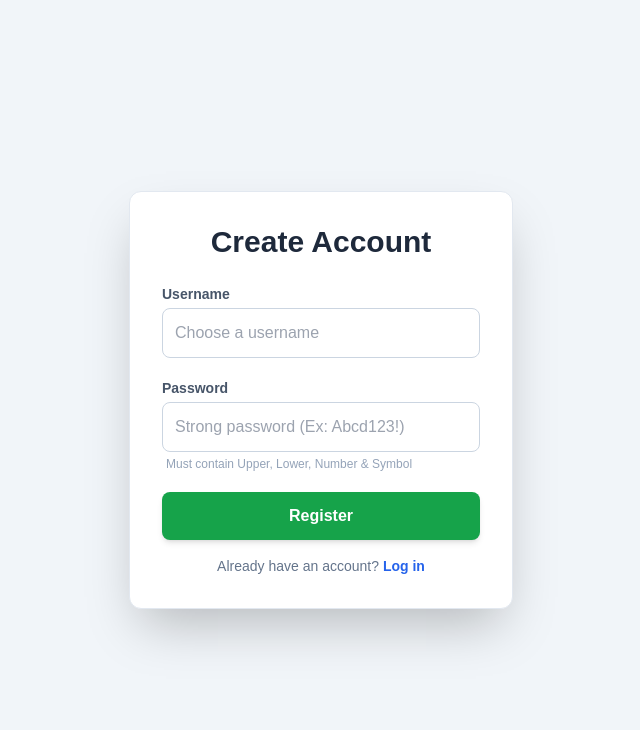
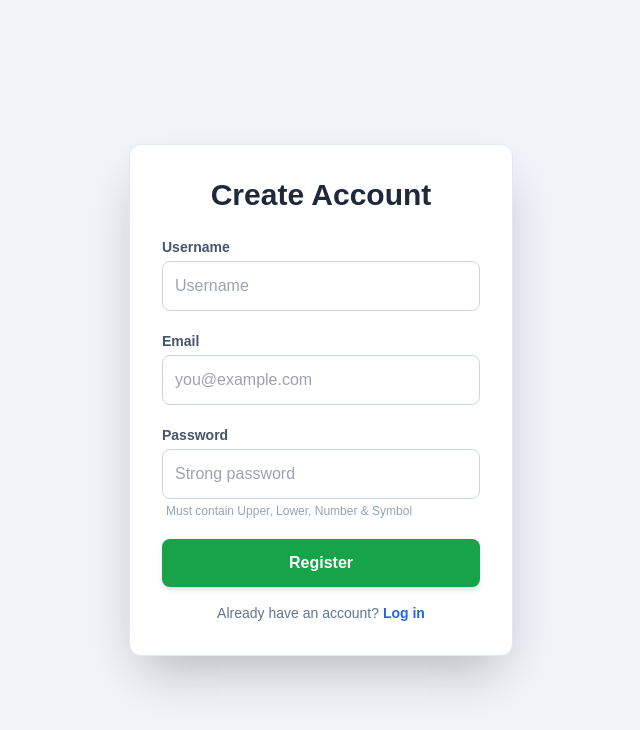
Before and after one commit to Brankoov/Next-js-login, a Next.js app: page /register in a window 1280 px wide. Shown: the top 730 px of the page, without its empty margins (319-959 px from the left). Built offline with nearby package versions, Linux system fonts and the light colour scheme.

Commit message:
feat: add email input field to registration form for account notifications

```diff
--- a/app/(core)/(routes)/register/page.tsx
+++ b/app/(core)/(routes)/register/page.tsx
@@ -5,6 +5,7 @@ import Link from "next/link"
 
 export default function RegisterPage() {
   const [username, setUsername] = useState("")
+  const [email, setEmail] = useState("") // NY STATE
   const [password, setPassword] = useState("")
   const [error, setError] = useState<string | null>(null)
   const [success, setSuccess] = useState(false)
@@ -19,13 +20,14 @@ export default function RegisterPage() {
         method: "POST",
         credentials: "include",
         headers: { "Content-Type": "application/json" },
-        body: JSON.stringify({ username, password }),
+        // SKICKA MED EMAIL
+        body: JSON.stringify({ username, email, password }),
       })
 
       if (!res.ok) {
         let body: any = null
         try { body = await res.json() } catch {}
-        setError(body?.error || "Registration failed (Check password requirements)")
+        setError(body?.error || "Registration failed")
         return
       }
 
@@ -43,57 +45,37 @@ export default function RegisterPage() {
         <form onSubmit={handleSubmit} className="flex flex-col gap-5">
           <div>
             <label className="block text-sm font-semibold text-slate-600 mb-1">Username</label>
-            <input
-              type="text"
-              value={username}
-              onChange={(e) => setUsername(e.target.value)}
-              className="w-full border border-slate-300 p-3 rounded-lg text-black focus:outline-none focus:ring-2 focus:ring-green-500 transition"
-              placeholder="Choose a username"
-            />
+            <input type="text" placeholder="Username" value={username} onChange={(e) => setUsername(e.target.value)}
+              className="w-full border border-slate-300 p-3 rounded-lg text-black focus:outline-none focus:ring-2 focus:ring-green-500 transition" />
+          </div>
+
+          {/* NYTT INPUT FÄLT FÖR EMAIL */}
+          <div>
+            <label className="block text-sm font-semibold text-slate-600 mb-1">Email</label>
+            <input type="email" placeholder="you@example.com" value={email} onChange={(e) => setEmail(e.target.value)}
+              className="w-full border border-slate-300 p-3 rounded-lg text-black focus:outline-none focus:ring-2 focus:ring-green-500 transition" />
           </div>
 
           <div>
             <label className="block text-sm font-semibold text-slate-600 mb-1">Password</label>
-            <input
-              type="password"
-              value={password}
-              onChange={(e) => setPassword(e.target.value)}
-              className="w-full border border-slate-300 p-3 rounded-lg text-black focus:outline-none focus:ring-2 focus:ring-green-500 transition"
-              placeholder="Strong password (Ex: Abcd123!)"
-            />
+            <input type="password" placeholder="Strong password" value={password} onChange={(e) => setPassword(e.target.value)}
+              className="w-full border border-slate-300 p-3 rounded-lg text-black focus:outline-none focus:ring-2 focus:ring-green-500 transition" />
             <p className="text-xs text-slate-400 mt-1 ml-1">Must contain Upper, Lower, Number & Symbol</p>
           </div>
 
-          <button
-            type="submit"
-            className="w-full bg-green-600 hover:bg-green-700 text-white font-bold py-3 rounded-lg transition duration-200 shadow-md hover:shadow-lg transform hover:-translate-y-0.5"
-          >
+          <button type="submit" className="w-full bg-green-600 hover:bg-green-700 text-white font-bold py-3 rounded-lg transition duration-200 shadow-md">
             Register
           </button>
         </form>
 
         <div className="mt-4">
-            {error && (
-                <div className="p-3 bg-red-50 text-red-600 text-sm rounded-lg border border-red-200 text-center font-medium">
-                    ⚠️ {error}
-                </div>
-            )}
-
-            {success && (
-                <div className="p-3 bg-green-50 text-green-600 text-sm rounded-lg border border-green-200 text-center font-medium">
-                    ✅ Account created!<br/>
-                    <Link href="/login" className="underline font-bold mt-2 inline-block">Go to Login</Link>
-                </div>
-            )}
+            {error && <div className="p-3 bg-red-50 text-red-600 text-sm rounded-lg border border-red-200 text-center font-medium">⚠️ {error}</div>}
+            {success && <div className="p-3 bg-green-50 text-green-600 text-sm rounded-lg border border-green-200 text-center font-medium">✅ Account created! <Link href="/login" className="underline font-bold">Go to Login</Link></div>}
         </div>
 
         <div className="text-center mt-4 text-sm text-slate-500">
-            Already have an account?{" "}
-            <Link href="/login" className="text-blue-600 font-bold hover:underline">
-              Log in
-            </Link>
+            Already have an account? <Link href="/login" className="text-blue-600 font-bold hover:underline">Log in</Link>
         </div>
-
       </div>
     </div>
   )
```
